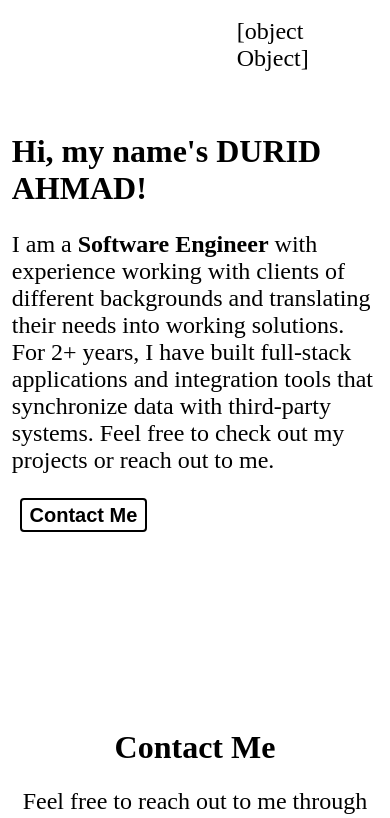
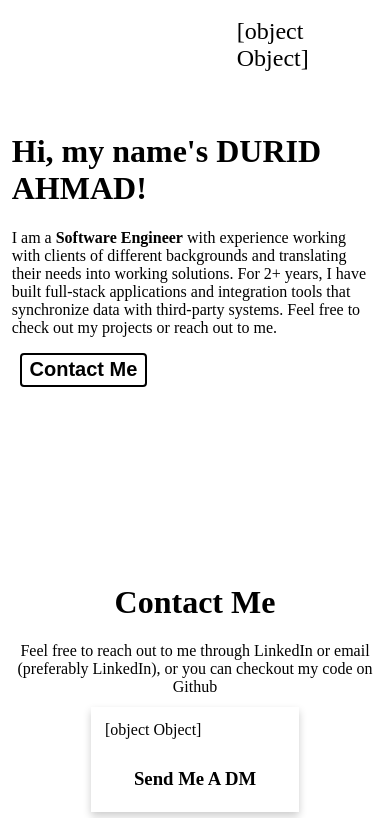
Before and after one commit to durid-ah/durid-ah.github.io, a Next.js app: page / in a window 390 px wide. Shown: the top 818 px of the page. Built offline with nearby package versions, Linux system fonts and the light colour scheme.

Commit message:
smaller fontsize on the main page

```diff
--- a/styles/Home.module.css
+++ b/styles/Home.module.css
@@ -43,7 +43,7 @@
 .content p {
   width: 100%;
   word-break: break-word;
-  font-size: 1.5rem;
+  font-size: 1.25rem;
   text-align: left;
 }
 
@@ -110,7 +110,7 @@
 .contactMe .description {
   text-align: center;
   padding: 0 2%;
-  font-size: 1.5rem;
+  font-size: 1rem;
 }
 
 .cardRow {
@@ -153,6 +153,10 @@
     margin-bottom: 8%;
   }
 
+  .content p {
+    font-size: 1rem;
+  }
+
   .paragraph {
     width: 100%;
     /* top | horizontal | bottom */
```
